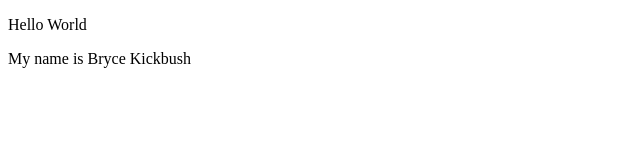
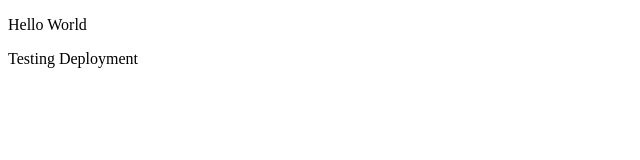
Before and after one commit to brycekickbush/PersonalWebsite, a plain HTML site: page index.html in a window 1280 px wide. Shown: the full height of the page, 0-640 px from the left. Drawn offline with Linux system fonts and the light colour scheme.

Commit message:
Update index.html

```diff
--- a/index.html
+++ b/index.html
@@ -10,6 +10,6 @@
 <!--- Code above this line will not be displayed on the browser -->
 <body>
 <p> Hello World </p>
-<p> My name is Bryce Kickbush </p>
+<p> Testing Deployment </p>
 </body>
 </html>
```
